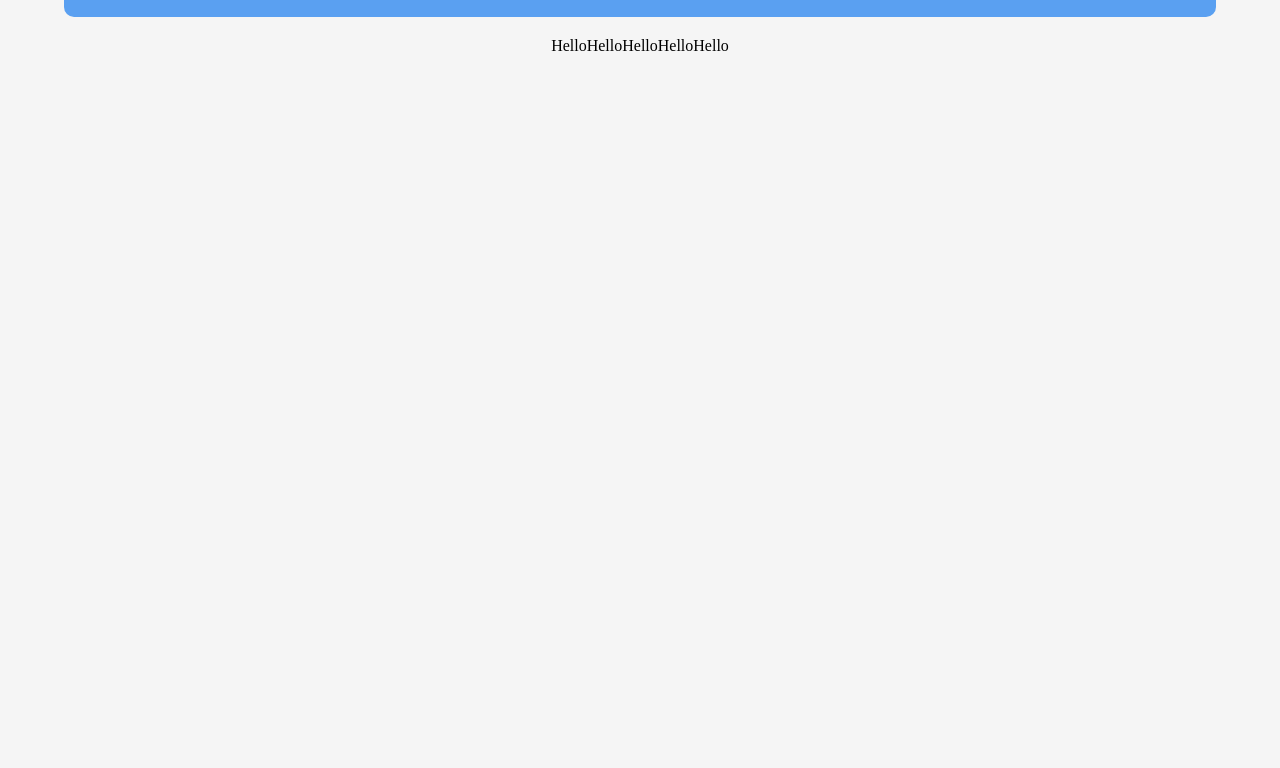
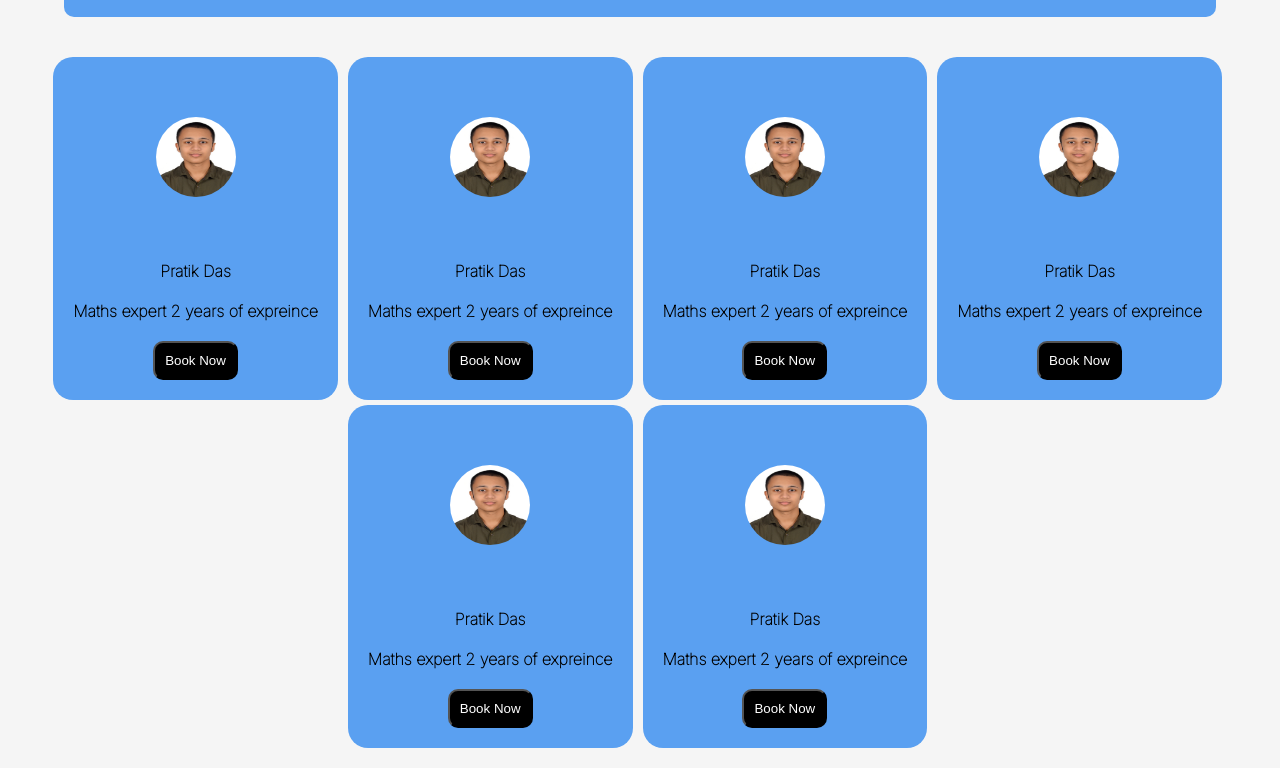
Before and after one commit to 0plaze0/teacherAppointment, a website: page view/Home/index.html in a window 1280 px wide. Shown: the part 56-824 px from the top of the page. Before the commit the page ends 800 px from the top, so only its background shows below. Drawn offline with Linux system fonts and the light colour scheme; a web font is replaced by a local one.

Commit message:
feat: add profile card

```diff
--- a/model/data.json
+++ b/model/data.json
@@ -1,4 +1,12 @@
 [
+  {
+    "name": "Pratik Das",
+    "description": "Maths expert 2 years of expreince "
+  },
+  {
+    "name": "Pratik Das",
+    "description": "Maths expert 2 years of expreince "
+  },
   {
     "name": "Pratik Das",
     "description": "Maths expert 2 years of expreince "
--- a/view/Home/index.html
+++ b/view/Home/index.html
@@ -23,13 +23,7 @@
       </div>
     </nav>
     <main>
-      <div class="container container--wrap">
-        <div>Hello</div>
-        <div>Hello</div>
-        <div>Hello</div>
-        <div>Hello</div>
-        <div>Hello</div>
-      </div>
+      <div class="container container--wrap" id="profileCard"></div>
     </main>
   </body>
 </html>
--- a/view/Home/main.js
+++ b/view/Home/main.js
@@ -0,0 +1,16 @@
+const profileCard = document.getElementById("profileCard");
+
+const update = async () => {
+  let data = await (await fetch("./../../model/data.json")).json();
+  data.forEach((card) => {
+    profileCard.innerHTML += ` <div class="profile">
+<div class="profile-image">
+  <img src="./../../assests/profilePic.jpg" alt="Krishna" />
+</div>
+<p class="profile-name">${card.name}</p>
+<p class="profile-description">${card.description}</p>
+<button class="profile-button">Book Now</button>
+</div>`;
+  });
+};
+update();
--- a/view/Home/style.css
+++ b/view/Home/style.css
@@ -33,11 +33,12 @@ nav {
   border: radius;
 
   display: flex;
-  justify-content: space-between;
+  justify-content: center;
   align-items: center;
 }
 .container--wrap {
   flex-wrap: wrap;
+  gap: 5px;
 }
 
 .navigation__logo {
@@ -61,3 +62,43 @@ nav {
   text-decoration: none;
   color: var(--button);
 }
+/* Profile Card */
+
+main {
+  margin-top: 20px;
+  flex: 1;
+
+  border-radius: 20px;
+}
+
+.profile {
+  background-color: var(--primary);
+  margin-right: 5px;
+  display: flex;
+  flex-direction: column;
+  justify-content: center;
+  align-items: center;
+  gap: 20px;
+  padding: 20px;
+  border-radius: 20px;
+  font-family: "Inter";
+  font-weight: 600;
+}
+
+.profile-image {
+  padding: 20px;
+  margin: 20px;
+}
+.profile-image img {
+  width: 80px;
+  height: 80px;
+
+  border-radius: 50%;
+}
+
+.profile-button {
+  padding: 10px;
+  border-radius: 10px;
+  color: #fff;
+  background-color: var(--button);
+}
```
